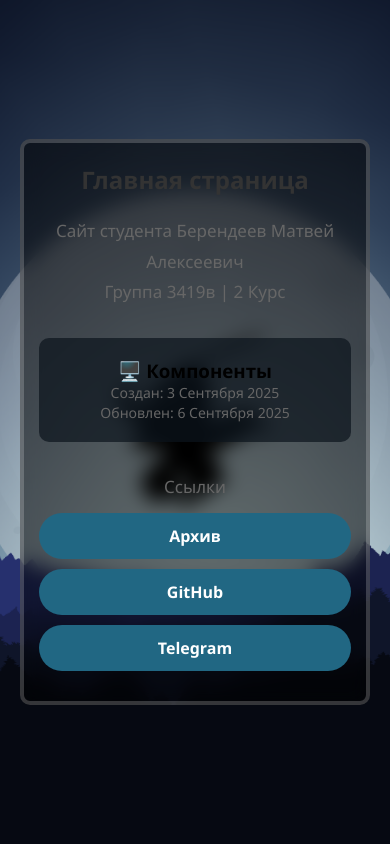
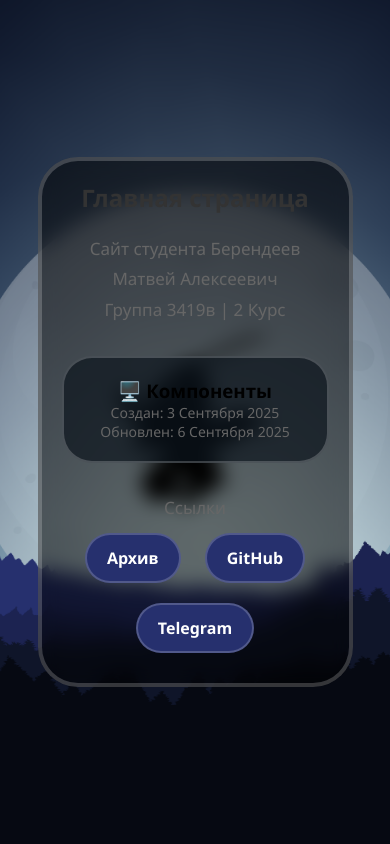
Before and after one commit to MoTyaZ1/MoTyaZ1.github.io, a PHP site: page / in a window 390 px wide. Run offline with PHP 8.4, Linux system fonts and the light colour scheme.

Commit message:
мелкое изменение стиля 	modified:   css/index.css

```diff
--- a/css/index.css
+++ b/css/index.css
@@ -45,7 +45,6 @@ p {
 
 .text_button {
     color: #666;
-    line-height: 1.4;
     font-size: clamp(14px, 3vw, 14px);
 }
 
@@ -54,6 +53,7 @@ p {
     grid-template-columns: repeat(auto-fit, minmax(250px, 1fr));
     gap: 20px;
     margin: 30px 0;
+    border-radius: 30px;
 }
 
 .feature {
@@ -61,6 +61,8 @@ p {
     padding: 20px;
     border-radius: 10px;
     transition: transform 0.3s ease;
+    border-radius: 30px;
+    border: 2px solid rgb(255, 255, 255, .2);
 }
 
 .feature:hover {
@@ -69,10 +71,12 @@ p {
 
 .button {
     display: inline-block;
-    background: #216783;
+    background: #26306e;
     color: #fff;
     padding: 12px 20px;
     border-radius: 30px;
+    transition: color 0.4s, background-color 0.4s, transform 0.3s;
+    border: 2px solid rgb(255, 255, 255, .2);
     text-decoration: none;
     font-weight: 600;
     margin: 10px;
@@ -86,34 +90,6 @@ p {
 }
 
 .button:hover {
-    background: #20618d;
-    transform: scale(1.05);
+    background: #313d8d;
+    transform: scale(1.07);
 }
-
-
-@media (max-width: 768px) {
-    .adaptive-container {
-        width: 95%;
-        margin: 10px;
-    }
-
-    .features {
-        grid-template-columns: 1fr;
-    }
-}
-
-@media (max-width: 480px) {
-    body {
-        padding: 10px;
-    }
-
-    .adaptive-container {
-        border-radius: 10px;
-        padding: 20px 15px;
-    }
-
-    .button {
-        display: block;
-        margin: 10px 0;
-    }
-}
```
